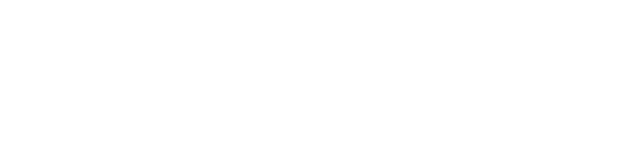
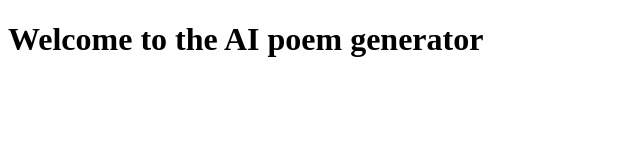
Before and after one commit to MereRo02/poem-generator, a plain HTML site: page index.html in a window 1280 px wide. Shown: the whole page, without its empty margins (0-640 px from the left). Drawn offline with Linux system fonts and the light colour scheme.

Commit message:
Update index.html

```diff
--- a/index.html
+++ b/index.html
@@ -3,9 +3,10 @@
 <head>
     <meta charset="UTF-8">
     <meta name="viewport" content="width=device-width, initial-scale=1.0">
-    <title>Poem Generator</title>
+    <title>AI Poem Generator</title>
 </head>
 <body>
+    <h1> Welcome to the AI poem generator</h1>
 
 </body>
 </html>
```
Also changed, not shown: src/index.js (added), src/style.css (added).
